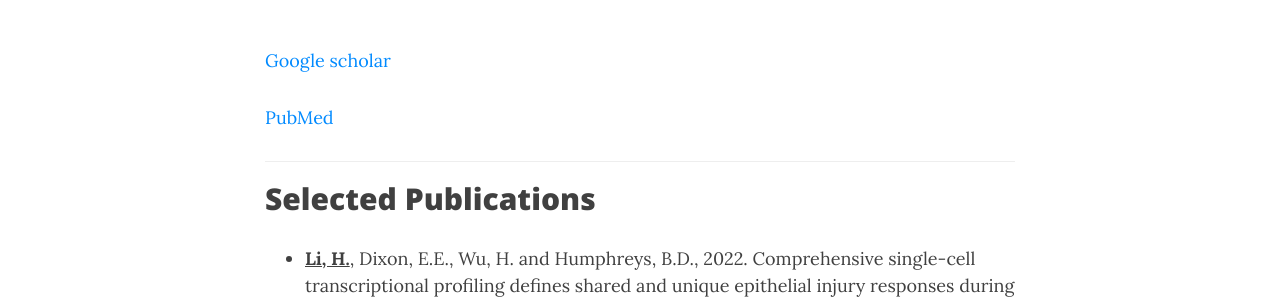
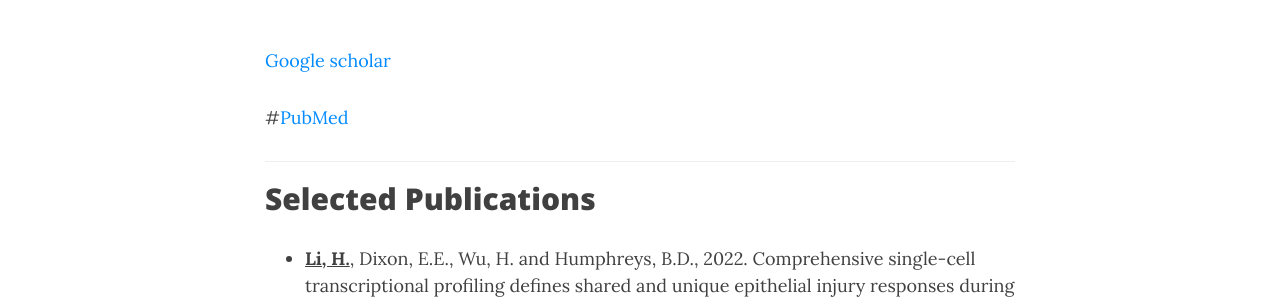
Before and after one commit to TheLiLab/thelilab.github.io, a Jekyll site: the page built from pubs.md, in a window 1280 px wide and 900 px high, scrolled down 353 px. Shown: the part 154-454 px from the top of the window. Built offline with Jekyll 4.4.1, drawn with Linux system fonts in a browser that asks for light colours; nearby versions of some CDN libraries.

Commit message:
Update pubs.md

```diff
--- a/pubs.md
+++ b/pubs.md
@@ -14,7 +14,7 @@ bigimg:
 
 <a href="https://scholar.google.com/citations?user=6EkjrvkAAAAJ&hl=en&oi=ao" target="_blank">Google scholar</a><br>
 
-<a href="https://www.ncbi.nlm.nih.gov/myncbi/haikuo.li.1/bibliography/public/" target="_blank">PubMed</a><br>
+#<a href="https://www.ncbi.nlm.nih.gov/myncbi/haikuo.li.1/bibliography/public/" target="_blank">PubMed</a><br>
 
 <hr>
 ## Selected Publications
```
